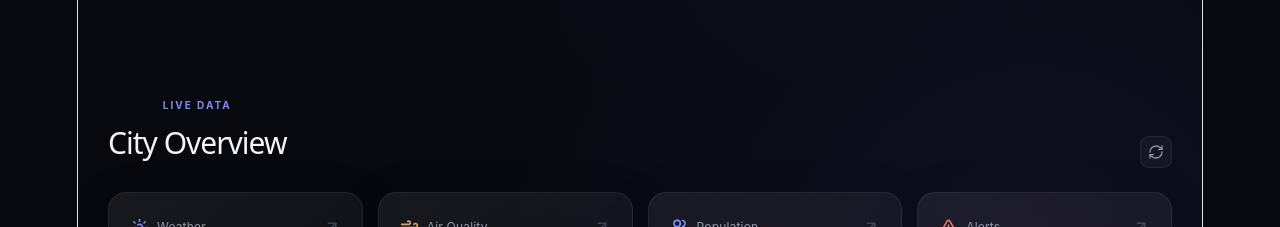
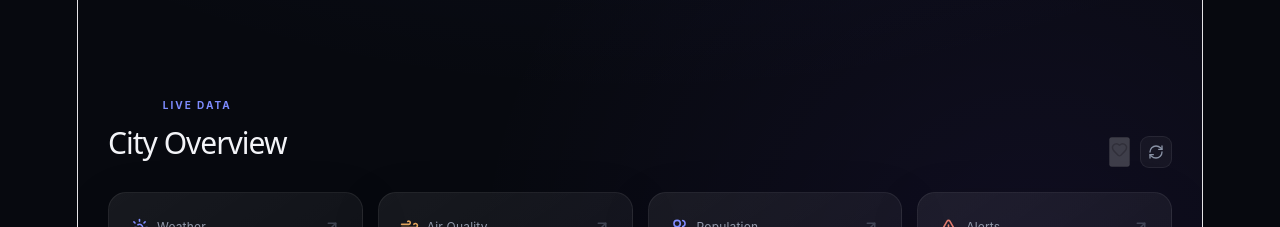
Before and after one commit to Suraj-Mahato9955/CityPulse, a React (Vite) app in the folder client/: page / in a window 1280 px wide. Shown: the part 820-1047 px from the top of the page. Built offline with nearby package versions, Linux system fonts and the light colour scheme; no server answers.

Commit message:
Update App.jsx

```diff
--- a/client/src/App.jsx
+++ b/client/src/App.jsx
@@ -12,10 +12,10 @@ import {
   ArrowUpRight,
   RefreshCw,
   X,
+  Heart,
 } from "lucide-react";
 
 import "./App.css";
-
 
 // ================= WEATHER DESCRIPTION =================
 
@@ -48,16 +48,19 @@ const getWeatherDescription = (code) => {
   return "Unknown";
 };
 
+// ================= FORECAST DAY =================
+
 const getForecastDay = (date) => {
   const today = new Date().toISOString().split("T")[0];
 
-  if (date === today) return "Today";
+  if (date === today) {
+    return "Today";
+  }
 
   return new Date(date).toLocaleDateString("en-US", {
     weekday: "short",
   });
 };
-
 
 // ================= AQI STATUS =================
 
@@ -74,24 +77,6 @@ const getAQIStatus = (aqi) => {
 
   return "Hazardous";
 };
-
-
-// ================= AQI SHORT STATUS =================
-
-const getAQIShortStatus = (aqi) => {
-  if (aqi === null || aqi === undefined) {
-    return "Unknown";
-  }
-
-  if (aqi <= 50) return "Good";
-  if (aqi <= 100) return "Moderate";
-  if (aqi <= 150) return "Sensitive";
-  if (aqi <= 200) return "Unhealthy";
-  if (aqi <= 300) return "Very Unhealthy";
-
-  return "Hazardous";
-};
-
 
 // ================= AQI DESCRIPTION =================
 
@@ -123,7 +108,6 @@ const getAQIDescription = (aqi) => {
   return "Health warning: emergency conditions are expected. Avoid prolonged outdoor exposure.";
 };
 
-
 // ================= ALERT STATUS =================
 
 const getAlertStatus = (aqi) => {
@@ -138,7 +122,6 @@ const getAlertStatus = (aqi) => {
 
   return "Critical";
 };
-
 
 // ================= ALERT COUNT =================
 
@@ -155,11 +138,9 @@ const getAlertCount = (aqi) => {
   return "04";
 };
 
-
 // ================= APP =================
 
 function App() {
-
   // ================= STATE =================
 
   const [cities, setCities] = useState([]);
@@ -180,24 +161,25 @@ function App() {
 
   const [lastUpdated, setLastUpdated] = useState(null);
 
-
-  // ================= FETCH CITIES =================
   // ================= LOAD FAVORITES =================
 
   useEffect(() => {
-
+    try {
       const savedFavorites =
         JSON.parse(localStorage.getItem("citypulse-favorites")) || [];
 
       setFavorites(savedFavorites);
+    } catch (error) {
+      console.error("Error loading favorites:", error);
+      setFavorites([]);
+    }
+  }, []);
 
-  }, []);
+  // ================= FETCH CITIES =================
+
   useEffect(() => {
-
     const fetchCities = async () => {
-
       try {
-
         setLoadingCities(true);
         setError("");
 
@@ -216,39 +198,28 @@ function App() {
         if (data.cities && data.cities.length > 0) {
           setSelectedCity(data.cities[0]);
         }
-
       } catch (error) {
-
         console.error("Error fetching cities:", error);
 
         setError(
           "Unable to load cities. Please make sure the backend server is running."
         );
-
       } finally {
-
         setLoadingCities(false);
-
       }
-
     };
 
     fetchCities();
-
   }, []);
-
 
   // ================= FETCH WEATHER =================
 
   const fetchWeather = async (city) => {
-
     if (!city) return;
 
     try {
-
       setLoadingWeather(true);
       setError("");
-
       setWeather(null);
 
       const response = await fetch(
@@ -262,21 +233,14 @@ function App() {
       const data = await response.json();
 
       if (data.success) {
-
         setWeather(data.weather);
-
         setLastUpdated(new Date());
-
       } else {
-
         throw new Error(
           data.message || "Weather data unavailable"
         );
-
       }
-
     } catch (error) {
-
       console.error("Error fetching weather:", error);
 
       setWeather(null);
@@ -284,46 +248,31 @@ function App() {
       setError(
         "Unable to load weather data for this city."
       );
-
     } finally {
-
       setLoadingWeather(false);
-
     }
-
   };
-
 
   // ================= WEATHER WHEN CITY CHANGES =================
 
   useEffect(() => {
-
     if (!selectedCity) return;
 
     fetchWeather(selectedCity);
-
   }, [selectedCity]);
-
 
   // ================= FILTER CITIES =================
 
   const filteredCities = cities.filter((city) =>
-    city.name
-      .toLowerCase()
-      .includes(search.toLowerCase())
+    city.name.toLowerCase().includes(search.toLowerCase())
   );
-
 
   // ================= SEARCH FUNCTION =================
 
   const handleSearch = () => {
-
     if (filteredCities.length === 0) {
-
       setError("City not found.");
-
       return;
-
     }
 
     setSelectedCity(filteredCities[0]);
@@ -331,48 +280,34 @@ function App() {
     setSearch("");
 
     setError("");
-
   };
-
 
   // ================= ENTER KEY SEARCH =================
 
   const handleSearchKeyDown = (e) => {
-
     if (e.key === "Enter") {
       handleSearch();
     }
-
   };
-
 
   // ================= CLEAR SEARCH =================
 
   const clearSearch = () => {
-
     setSearch("");
-
     setError("");
-
   };
-
 
   // ================= SELECT CITY =================
 
   const handleCitySelect = (city) => {
-
     setSelectedCity(city);
-
     setSearch("");
-
     setError("");
-
   };
 
   // ================= FAVORITE CITY =================
 
   const toggleFavorite = (city) => {
-
     if (!city) return;
 
     const isFavorite = favorites.some(
@@ -382,18 +317,11 @@ function App() {
     let updatedFavorites;
 
     if (isFavorite) {
-
       updatedFavorites = favorites.filter(
         (favorite) => favorite._id !== city._id
       );
-
     } else {
-
-      updatedFavorites = [
-        ...favorites,
-        city,
-      ];
-
+      updatedFavorites = [...favorites, city];
     }
 
     setFavorites(updatedFavorites);
@@ -402,25 +330,19 @@ function App() {
       "citypulse-favorites",
       JSON.stringify(updatedFavorites)
     );
-
   };
-
 
   // ================= REFRESH WEATHER =================
 
   const handleRefresh = () => {
-
     if (selectedCity) {
       fetchWeather(selectedCity);
     }
-
   };
-
 
   // ================= SCROLL TO SECTION =================
 
   const scrollToSection = (id) => {
-
     const element = document.getElementById(id);
 
     if (element) {
@@ -428,19 +350,15 @@ function App() {
         behavior: "smooth",
       });
     }
-
   };
-
 
   // ================= AQI VALUE =================
 
   const currentAQI = weather?.us_aqi ?? null;
 
-
   // ================= RENDER =================
 
   return (
-
     <div className="app">
 
       {/* ================= NAVBAR ================= */}
@@ -458,7 +376,6 @@ function App() {
           </span>
 
         </div>
-
 
         <div className="nav-links">
 
@@ -491,7 +408,6 @@ function App() {
 
         </div>
 
-
         <div className="nav-actions">
 
           <button
@@ -500,7 +416,6 @@ function App() {
           >
             <Bell size={19} />
           </button>
-
 
           <button
             className="menu-btn"
@@ -512,7 +427,6 @@ function App() {
         </div>
 
       </nav>
-
 
       {/* ================= HERO ================= */}
 
@@ -532,33 +446,24 @@ function App() {
 
             </div>
 
-
             <h1>
-
               Understand Your
-
               <span>
                 City Better.
               </span>
-
             </h1>
 
-
             <p>
-
               Explore real-time weather, air quality,
               city information and important insights —
               all in one place.
-
             </p>
-
 
             {/* ================= SEARCH ================= */}
 
             <div className="search-box">
 
               <Search size={21} />
-
 
               <input
                 type="text"
@@ -570,9 +475,7 @@ function App() {
                 onKeyDown={handleSearchKeyDown}
               />
 
-
               {search && (
-
                 <button
                   className="clear-search"
                   onClick={clearSearch}
@@ -580,9 +483,7 @@ function App() {
                 >
                   <X size={17} />
                 </button>
-
               )}
-
 
               <button
                 className="search-btn"
@@ -592,7 +493,6 @@ function App() {
               </button>
 
             </div>
-
 
             {/* ================= SEARCH RESULTS ================= */}
 
@@ -625,7 +525,6 @@ function App() {
 
             )}
 
-
             {/* ================= ERROR ================= */}
 
             {error && (
@@ -636,7 +535,6 @@ function App() {
 
             )}
 
-
             {/* ================= POPULAR CITIES ================= */}
 
             <div className="popular-cities">
@@ -644,7 +542,6 @@ function App() {
               <span>
                 Popular:
               </span>
-
 
               {loadingCities ? (
 
@@ -680,7 +577,6 @@ function App() {
 
         </section>
 
-
         {/* ================= DASHBOARD ================= */}
 
         <section
@@ -702,18 +598,60 @@ function App() {
 
             </div>
 
-
             <div className="dashboard-status">
 
               {selectedCity && (
 
                 <span>
                   <MapPin size={14} />
-
                   {selectedCity.name}
                 </span>
 
               )}
+
+              {/* FAVORITE BUTTON */}
+
+              <button
+                className={`favorite-btn ${
+                  selectedCity &&
+                  favorites.some(
+                    (favorite) =>
+                      favorite._id === selectedCity._id
+                  )
+                    ? "favorite-active"
+                    : ""
+                }`}
+                onClick={() =>
+                  toggleFavorite(selectedCity)
+                }
+                disabled={!selectedCity}
+                title={
+                  selectedCity &&
+                  favorites.some(
+                    (favorite) =>
+                      favorite._id === selectedCity._id
+                  )
+                    ? "Remove from favorites"
+                    : "Add to favorites"
+                }
+              >
+
+                <Heart
+                  size={17}
+                  fill={
+                    selectedCity &&
+                    favorites.some(
+                      (favorite) =>
+                        favorite._id === selectedCity._id
+                    )
+                      ? "currentColor"
+                      : "none"
+                  }
+                />
+
+              </button>
+
+              {/* REFRESH BUTTON */}
 
               <button
                 className="refresh-btn"
@@ -737,11 +675,9 @@ function App() {
 
           </div>
 
-
           {/* ================= INFO CARDS ================= */}
 
           <div className="cards">
-
 
             {/* ================= WEATHER ================= */}
 
@@ -763,67 +699,54 @@ function App() {
 
               </div>
 
-
               <div className="card-main">
 
                 <h3>
 
                   {loadingWeather
-
                     ? "--"
-
                     : weather
-
                       ? `${Math.round(
                           weather.temperature
                         )}°`
-
                       : "--"}
 
                 </h3>
 
-
                 <span>
 
                   {loadingWeather
-
                     ? "Loading..."
-
                     : weather
-
                       ? weather.condition
-
                       : "No data"}
 
                 </span>
 
-
                 <small>
 
                   {weather
-                    ? `Feels like ${Math.round(weather.feelsLike)}°`
+                    ? `Feels like ${Math.round(
+                        weather.feelsLike
+                      )}°`
                     : "Temperature unavailable"}
 
                 </small>
 
               </div>
 
-
               <div className="card-footer">
 
                 <MapPin size={14} />
 
                 <span>
-
                   {selectedCity?.name ||
                     "Select a city"}
-
                 </span>
 
               </div>
 
             </div>
-
 
             {/* ================= AQI ================= */}
 
@@ -845,28 +768,21 @@ function App() {
 
               </div>
 
-
               <div className="card-main">
 
                 <h3>
-
                   {currentAQI ?? "--"}
-
                 </h3>
-
 
                 <div className="weather-info">
 
                   <span>
 
                     {currentAQI !== null
-
                       ? getAQIStatus(currentAQI)
-
                       : "Loading..."}
 
                   </span>
-
 
                   <small>
                     US AQI
@@ -876,15 +792,12 @@ function App() {
 
               </div>
 
-
               <div className="card-footer">
 
                 PM2.5 ·{" "}
 
                 {weather?.pm2_5 !== undefined
-
-                  ? weather.pm2_5.toFixed(1)
-
+                  ? Number(weather.pm2_5).toFixed(1)
                   : "--"}{" "}
 
                 μg/m³
@@ -892,7 +805,6 @@ function App() {
               </div>
 
             </div>
-
 
             {/* ================= POPULATION ================= */}
 
@@ -914,22 +826,18 @@ function App() {
 
               </div>
 
-
               <div className="card-main">
 
                 <h3>
 
                   {selectedCity?.population
-
                     ? `${(
                         selectedCity.population /
                         1000000
                       ).toFixed(1)}M`
-
                     : "N/A"}
 
                 </h3>
-
 
                 <div className="weather-info">
 
@@ -945,7 +853,6 @@ function App() {
 
               </div>
 
-
               <div className="card-footer">
 
                 {selectedCity?.name ||
@@ -954,7 +861,6 @@ function App() {
               </div>
 
             </div>
-
 
             {/* ================= ALERTS ================= */}
 
@@ -976,32 +882,23 @@ function App() {
 
               </div>
 
-
               <div className="card-main">
 
                 <h3>
-
                   {getAlertCount(currentAQI)}
-
                 </h3>
-
 
                 <div className="weather-info">
 
                   <span>
-
                     {getAlertStatus(currentAQI)}
-
                   </span>
-
 
                   <small>
 
                     {currentAQI !== null &&
                     currentAQI > 100
-
                       ? "Air quality alert"
-
                       : "City alerts"}
 
                   </small>
@@ -1010,15 +907,21 @@ function App() {
 
               </div>
 
-
               <div className="card-footer">
 
                 <span>
+
                   Wind ·{" "}
-                  {weather?.windSpeed !== null && weather?.windSpeed !== undefined
-                    ? `${Number(weather.windSpeed).toFixed(1)}`
+
+                  {weather?.windSpeed !== null &&
+                  weather?.windSpeed !== undefined
+                    ? Number(
+                        weather.windSpeed
+                      ).toFixed(1)
                     : "--"}{" "}
+
                   km/h
+
                 </span>
 
               </div>
@@ -1027,11 +930,9 @@ function App() {
 
           </div>
 
-
           {/* ================= LOWER DASHBOARD ================= */}
 
           <div className="dashboard-grid">
-
 
             {/* ================= MAP ================= */}
 
@@ -1054,7 +955,6 @@ function App() {
 
                 </div>
 
-
                 <button
                   className="small-btn"
                   onClick={() =>
@@ -1070,18 +970,15 @@ function App() {
 
               </div>
 
-
               <div className="map-placeholder">
 
                 <div className="map-grid"></div>
-
 
                 <div className="map-pin">
 
                   <MapPin size={28} />
 
                 </div>
-
 
                 <div className="map-location">
 
@@ -1092,7 +989,6 @@ function App() {
 
                   </strong>
 
-
                   <span>
 
                     {selectedCity?.state ||
@@ -1101,7 +997,6 @@ function App() {
                   </span>
 
                 </div>
-
 
                 {/* ================= COORDINATES ================= */}
 
@@ -1115,7 +1010,6 @@ function App() {
                       "--"}
 
                   </span>
-
 
                   <span>
 
@@ -1131,7 +1025,6 @@ function App() {
               </div>
 
             </div>
-
 
             {/* ================= AQI SUMMARY ================= */}
 
@@ -1155,28 +1048,21 @@ function App() {
 
               </div>
 
-
               <div className="aqi-score">
 
                 <strong>
-
                   {currentAQI ?? "--"}
-
                 </strong>
-
 
                 <span>
 
                   {currentAQI !== null
-
                     ? getAQIStatus(currentAQI)
-
                     : "Loading..."}
 
                 </span>
 
               </div>
-
 
               {/* ================= AQI BAR ================= */}
 
@@ -1185,11 +1071,10 @@ function App() {
                 <div
                   className="aqi-progress"
                   style={{
-                    width: `${currentAQI !== null
+                    width: `${
+                      currentAQI !== null
                         ? Math.min(
-                        (currentAQI /
-                          300) *
-                        100,
+                            (currentAQI / 300) * 100,
                             100
                           )
                         : 0
@@ -1198,7 +1083,6 @@ function App() {
                 ></div>
 
               </div>
-
 
               <div className="aqi-scale">
 
@@ -1216,7 +1100,6 @@ function App() {
 
               </div>
 
-
               {/* ================= AQI DESCRIPTION ================= */}
 
               <p className="aqi-description">
@@ -1224,7 +1107,6 @@ function App() {
                 {getAQIDescription(currentAQI)}
 
               </p>
-
 
               {/* ================= AQI DETAILS ================= */}
 
@@ -1239,17 +1121,14 @@ function App() {
                   <strong>
 
                     {weather?.pm2_5 !== undefined
-
-                      ? `${weather.pm2_5.toFixed(
-                        1
-                      )} μg/m³`
-
+                      ? `${Number(
+                          weather.pm2_5
+                        ).toFixed(1)} μg/m³`
                       : "--"}
 
                   </strong>
 
                 </div>
-
 
                 <div>
 
@@ -1261,8 +1140,11 @@ function App() {
 
                     {weather?.windSpeed !== null &&
                     weather?.windSpeed !== undefined
-                      ? `${Number(weather.windSpeed).toFixed(1)}`
+                      ? Number(
+                          weather.windSpeed
+                        ).toFixed(1)
                       : "--"}{" "}
+
                     km/h
 
                   </strong>
@@ -1282,6 +1164,7 @@ function App() {
             <div className="large-card-header">
 
               <div>
+
                 <span className="section-label">
                   FORECAST
                 </span>
@@ -1289,12 +1172,12 @@ function App() {
                 <h3>
                   5-Day Weather Forecast
                 </h3>
+
               </div>
 
               <CloudSun size={21} />
 
             </div>
-
 
             {loadingWeather ? (
 
@@ -1306,7 +1189,8 @@ function App() {
 
               <div className="forecast-list">
 
-                {weather.forecast.map((day, index) => (
+                {weather.forecast.map(
+                  (day, index) => (
 
                     <div
                       className="forecast-item"
@@ -1314,11 +1198,14 @@ function App() {
                     >
 
                       <div className="forecast-day">
+
                         {index === 0
                           ? "Today"
-                        : getForecastDay(day.date)}
+                          : getForecastDay(
+                              day.date
+                            )}
+
                       </div>
-
 
                       <div className="forecast-icon">
 
@@ -1329,26 +1216,31 @@ function App() {
 
                       </div>
 
+                      <div className="forecast-temp">
 
-                    <div className="forecast-temp">
                         {day.temperature}°
+
                       </div>
 
+                      <div className="forecast-condition">
 
-                    <div className="forecast-condition">
                         {day.condition}
+
                       </div>
 
                     </div>
 
-                ))}
+                  )
+                )}
 
               </div>
 
             ) : (
 
               <div className="forecast-loading">
+
                 Forecast data unavailable
+
               </div>
 
             )}
@@ -1362,6 +1254,7 @@ function App() {
             <div className="large-card-header">
 
               <div>
+
                 <span className="section-label">
                   CITY ALERTS
                 </span>
@@ -1369,24 +1262,27 @@ function App() {
                 <h3>
                   Smart City Alerts
                 </h3>
+
               </div>
 
               <Bell size={21} />
 
             </div>
 
-
             {loadingWeather ? (
 
               <div className="alerts-loading">
+
                 Checking city alerts...
+
               </div>
 
             ) : weather?.alerts?.length > 0 ? (
 
               <div className="alerts-list">
 
-                {weather.alerts.map((alert, index) => (
+                {weather.alerts.map(
+                  (alert, index) => (
 
                     <div
                       className={`alert-item ${alert.type}`}
@@ -1396,15 +1292,22 @@ function App() {
                       <div className="alert-icon">
 
                         {alert.type === "danger" ? (
+
                           <AlertTriangle size={20} />
+
                         ) : alert.type === "warning" ? (
+
                           <Bell size={20} />
+
                         ) : (
-                        <span>✓</span>
+
+                          <span>
+                            ✓
+                          </span>
+
                         )}
 
                       </div>
-
 
                       <div className="alert-content">
 
@@ -1420,20 +1323,22 @@ function App() {
 
                     </div>
 
-                ))}
+                  )
+                )}
 
               </div>
 
             ) : (
 
               <div className="alerts-loading">
+
                 No alert data available
+
               </div>
 
             )}
 
           </div>
-
 
           {/* ================= LAST UPDATED ================= */}
 
@@ -1455,7 +1360,6 @@ function App() {
 
         </section>
 
-
         {/* ================= ABOUT ================= */}
 
         <section
@@ -1467,7 +1371,6 @@ function App() {
             ABOUT CITYPULSE
           </span>
 
-
           <h2>
 
             One place to understand
@@ -1477,7 +1380,6 @@ function App() {
             </span>
 
           </h2>
-
 
           <p>
 
@@ -1495,5 +1397,4 @@ function App() {
   );
 }
 
-
 export default App;
```
Lines whose indentation alone changed are shown as unchanged.
